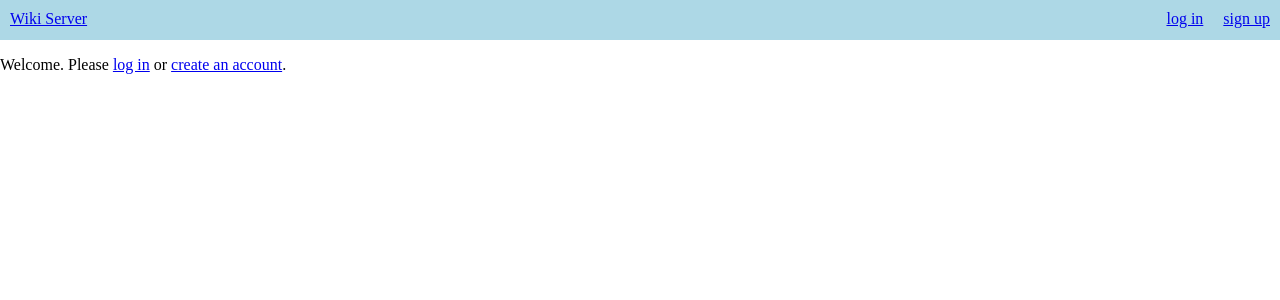
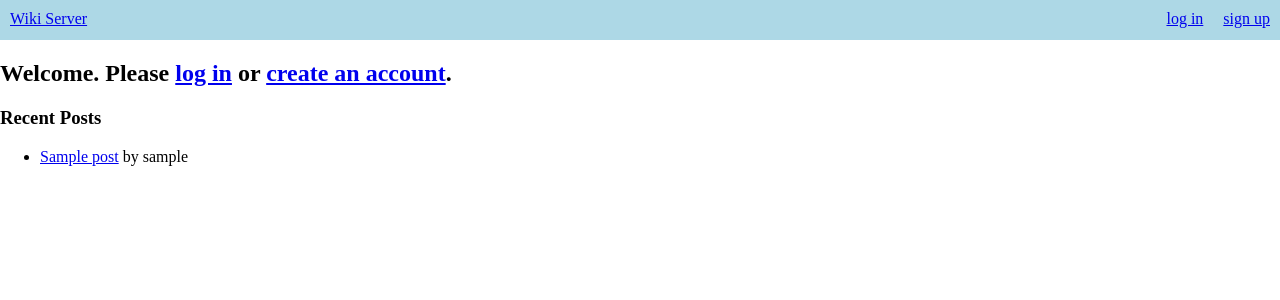
Before and after one commit to geordyp/Wiki-Server, a Django app: page /wiki/ in a window 1280 px wide. Shown: the top 300 px of the page. Run offline with Django 3.2, Linux system fonts and the light colour scheme; tables that the repository leaves empty hold one stand-in row (values such as "Sample post").

Commit message:
Add recent posts to index

```diff
--- a/researchproject/wikiserver/templates/wikiserver/index.html
+++ b/researchproject/wikiserver/templates/wikiserver/index.html
@@ -2,9 +2,20 @@
 {% block 'body' %}
 
 {% if userLoggedIn %}
-<p>Welcome {{username}}. <a href="{% url 'wikiserver:post-create' %}">Create a post</a></p>
+<h1>Welcome {{username}}</h1>
 {% else %}
-<p>Welcome. Please <a href="{% url 'wikiserver:user-login' %}">log in</a> or <a href="{% url 'wikiserver:user-signup' %}">create an account</a>.</p>
+<h2>Welcome. Please <a href="{% url 'wikiserver:user-login' %}">log in</a> or <a href="{% url 'wikiserver:user-signup' %}">create an account</a>.</h2>
+{% endif %}
+
+<h3>Recent Posts</h3>
+<ul>
+{% for p in recentPosts %}
+<li><a href="{% url 'wikiserver:post-view' postid=p.id %}">{{ p.title }}</a> by {{ p.owner.username }}</li>
+{% endfor %}
+</ul>
+
+{% if userLoggedIn %}
+<p><a href="{% url 'wikiserver:post-create' %}">Create a post</a></p>
 {% endif %}
 
 {% endblock %}
--- a/researchproject/wikiserver/views.py
+++ b/researchproject/wikiserver/views.py
@@ -17,18 +17,24 @@ def IndexView(request):
     """
     home page
     """
+    recentPosts = reversed(Post.objects.order_by('pub_date')[:10])
+
     if request.user.is_authenticated:
         # if user is logged in
         return render(request,
                       'wikiserver/index.html',
                       {
                         'userLoggedIn': True,
-                        'username': request.user.username
+                        'username': request.user.username,
+                        'recentPosts': recentPosts
                       })
     else:
         return render(request,
                       'wikiserver/index.html',
-                      {'userLoggedIn': False})
+                      {
+                        'userLoggedIn': False,
+                        'recentPosts': recentPosts
+                      })
 
 
 def UserSignUpView(request):
```
